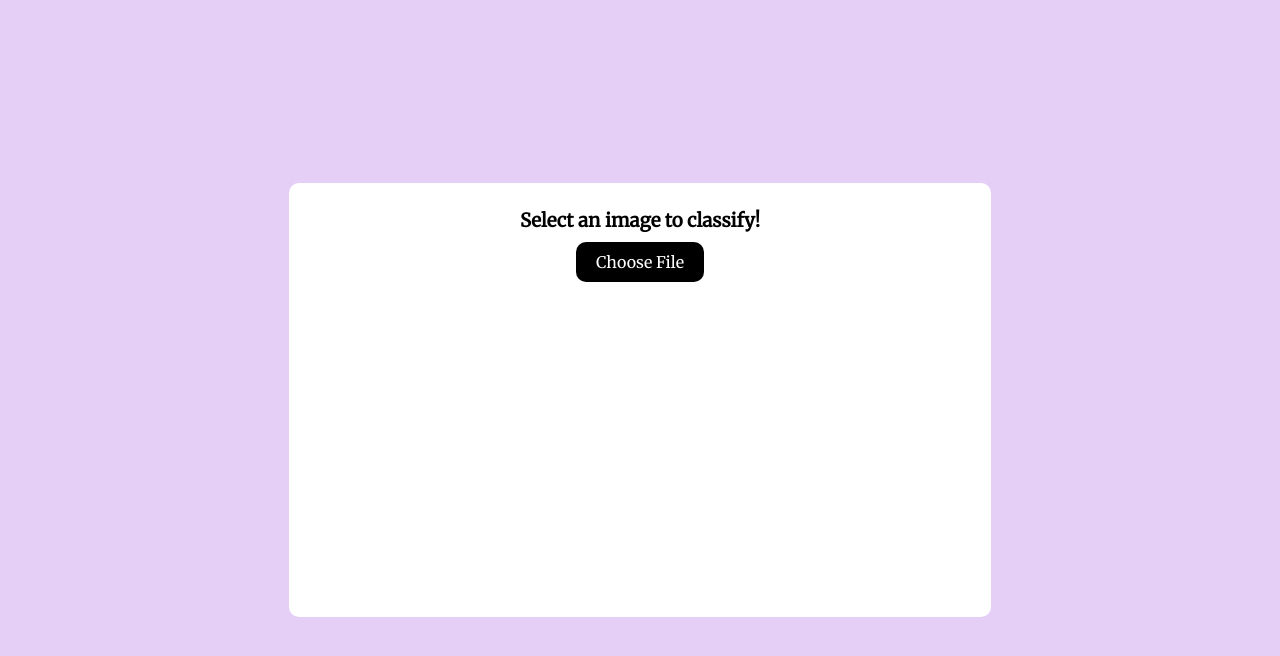
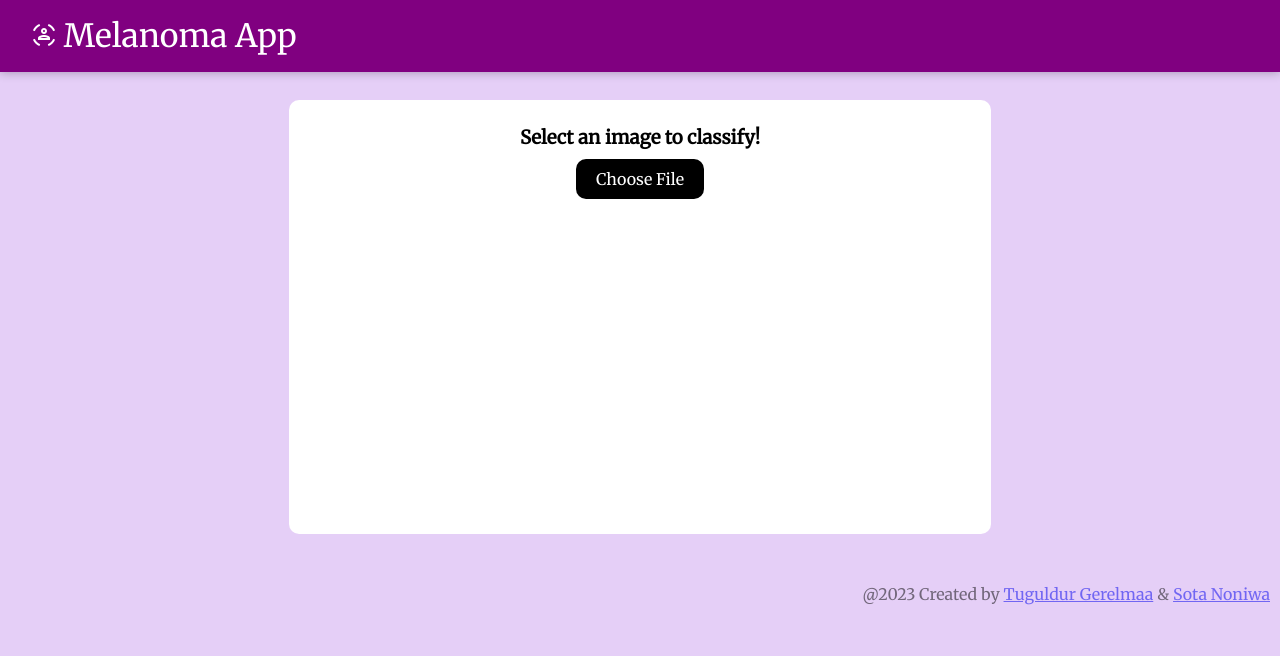
Before and after one commit to SotaNoniwa/Image-Classification-App, a React (Create React App) app in the folder client/: page / in a window 1280 px wide. Shown: the top 656 px of the page. Built offline with nearby package versions, Linux system fonts and the light colour scheme.

Commit message:
create Header & Footer, fix bugs

```diff
--- a/client/public/styles.css
+++ b/client/public/styles.css
@@ -17,6 +17,7 @@ header {
     box-shadow: 0 0 10px 0 rgba(0, 0, 0, 0.3);
     width: -webkit-fill-available;
     position: fixed;
+    z-index: 99;
 }
 
 header h1 {
@@ -24,9 +25,16 @@ header h1 {
     font-weight: 200;
 }
 
+footer p {
+    text-align: right;
+    right: 10px;
+    bottom: 10px;
+    opacity: 0.5;
+    position: relative;
+}
+
 #main {
     width: 100%;
-    height: 100vh;
     display: flex;
     align-items: center;
     justify-content: center;
@@ -42,6 +50,8 @@ header h1 {
     max-width: 600px;
     border-radius: 10px;
     text-align: center;
+    margin-top: 100px;
+    margin-bottom: 60px;
 }
 
 #app>div {
@@ -62,6 +72,7 @@ div.prediction {
     text-align: center;
     border: 3px solid violet;
     margin: 20px auto;
+    width: -moz-fit-content;
     width: fit-content;
     min-width: 200px;
     border-radius: 3px;
--- a/client/src/App.js
+++ b/client/src/App.js
@@ -1,13 +1,17 @@
 import React from "react";
 import { Route, Routes } from "react-router-dom";
 import Home from "./components/Home.js";
+import Header from "./components/Header.js";
+import Footer from "./components/Footer.js";
 
 const App = () => {
     return (
         <div>
+            <Header />
             <Routes>
                 <Route exact path="/" element={<Home />} />
             </Routes>
+            <Footer />
         </div>
     );
 };
--- /dev/null
+++ b/client/src/components/Footer.js
@@ -0,0 +1,18 @@
+import React from "react";
+
+function Footer() {
+    return (
+        <footer>
+            <p>
+                <span>@2023 Created by </span>
+                <a href="https://www.linkedin.com/in/tuguldur-gerelmaa-442373274/"
+                    target="_blank" rel="noreferrer">Tuguldur Gerelmaa</a>
+                <span> & </span>
+                <a href="https://www.linkedin.com/in/sota-noniwa-a0602a240/"
+                    target="_blank" rel="noreferrer">Sota Noniwa</a>
+            </p>
+        </footer>
+    );
+}
+
+export default Footer;
--- /dev/null
+++ b/client/src/components/Header.js
@@ -0,0 +1,13 @@
+import React from "react";
+
+function Header() {
+    return (
+        <header>
+            <h1><span className="material-symbols-outlined">
+                sensor_occupied
+            </span> Melanoma App</h1>
+        </header>
+    );
+}
+
+export default Header;
```
